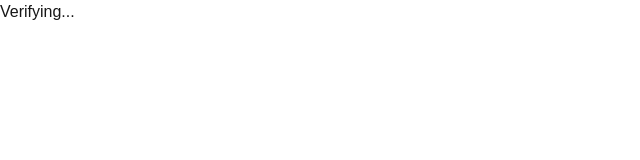
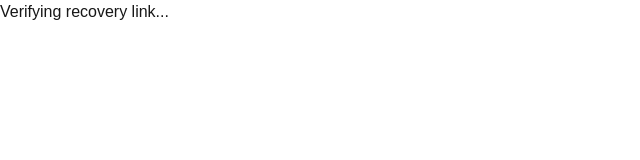
Before and after one commit to WhiteCornFour/smart-inventory-web, a Next.js app: page /reset-password in a window 1280 px wide. Shown: the top 160 px of the page, without its empty margins (0-640 px from the left). Built offline with nearby package versions, Linux system fonts and the light colour scheme; no server answers.

Commit message:
fix: useEffect function

```diff
--- a/app/reset-password/page.tsx
+++ b/app/reset-password/page.tsx
@@ -13,10 +13,11 @@ export default function ResetPasswordPage() {
   const [sessionReady, setSessionReady] = useState(false);
 
   useEffect(() => {
-    const getSession = async () => {
+    const handleSession = async () => {
       console.log("Full URL:", window.location.href);
       console.log("Hash:", window.location.hash);
 
+      // Supabase tự đọc access_token từ hash
       const { data, error } = await supabase.auth.getSession();
 
       console.log("Session:", data);
@@ -27,7 +28,7 @@ export default function ResetPasswordPage() {
       }
     };
 
-    getSession();
+    handleSession();
   }, []);
 
   const updatePassword = async () => {
@@ -39,10 +40,11 @@ export default function ResetPasswordPage() {
     else alert("Password updated");
   };
 
-  if (!sessionReady) return <div>Verifying...</div>;
+  if (!sessionReady) return <div>Verifying recovery link...</div>;
 
   return (
     <div>
+      <h1>Reset Password</h1>
       <input
         type="password"
         placeholder="New password"
```
